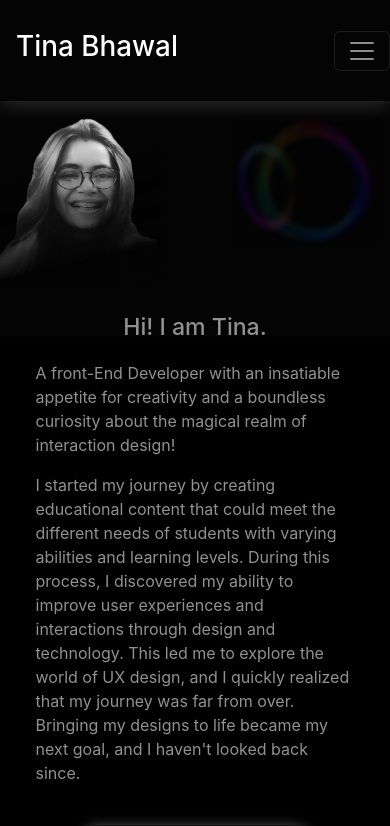
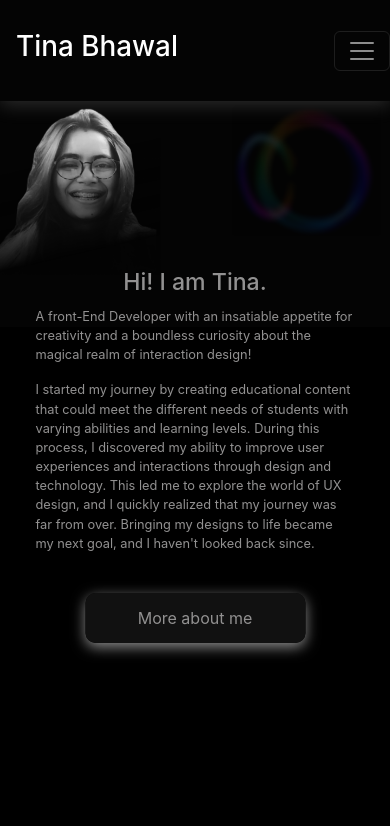
Before and after one commit to tinabhowal/portfolio, a React (Create React App) app: page / in a window 390 px wide. Shown: the top 826 px of the page. Built offline with nearby package versions, Linux system fonts and the light colour scheme.

Commit message:
fixing about me styling

```diff
--- a/src/aboutMe.css
+++ b/src/aboutMe.css
@@ -458,18 +458,18 @@
     background-size: contain;
     height: 100vh;
     background-position: center top;
-    margin-top: -40px;
+    margin-top: -50px;
 
   }
 
   .content {
     width: 90vw;
     position: relative;
-    top: 40%;
+    top: 50%;
     left: 50%;
     transform: translateX(-50%);
     padding: 1rem;
-    font-size: 1rem;
+    font-size: 0.8rem;
   }
 
   .content h3 {
@@ -566,6 +566,8 @@
   .aboutMe {
     background-size: cover;
   }
+
+
 }
 
 @media (min-width: 769px) and (max-width: 1024px) {
@@ -573,6 +575,8 @@
     background-size: contain;
     height:100vh;
   }
+
+
 
   .body{
     font-size: 0.7rem;
--- a/src/aboutMe.js
+++ b/src/aboutMe.js
@@ -412,7 +412,7 @@ function AboutMe() {
                     <Col>
             <div className='content'>
                 <h3>Hi! I am Tina.</h3>
-                <p style={{marginTop: '20px', fontSize: '1rem'}}>A front-End Developer with an insatiable appetite for creativity and a boundless curiosity about the magical realm of interaction design!</p>
+                <p style={{marginTop: '10px', fontSize: '0.8rem'}}>A front-End Developer with an insatiable appetite for creativity and a boundless curiosity about the magical realm of interaction design!</p>
                 <p>I started my journey by creating educational content that could meet the different needs of students with varying abilities and learning levels. During this process, I discovered my ability to improve user experiences and interactions through design and technology. This led me to explore the world of UX design, and I quickly realized that my journey was far from over. Bringing my designs to life became my next goal, and I haven't looked back since.</p>
                 <Button onClick={scrollToSecondPage} className='scrollButton glow-on-hover'> More about me </Button>
             </div>
```
